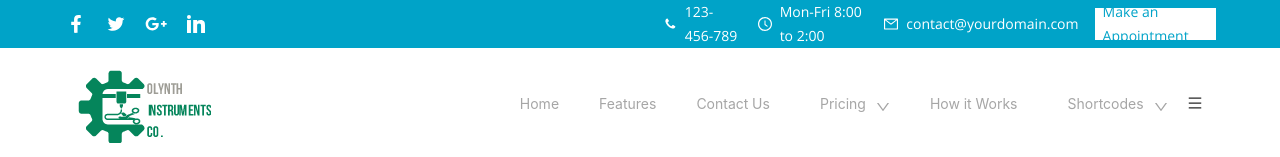
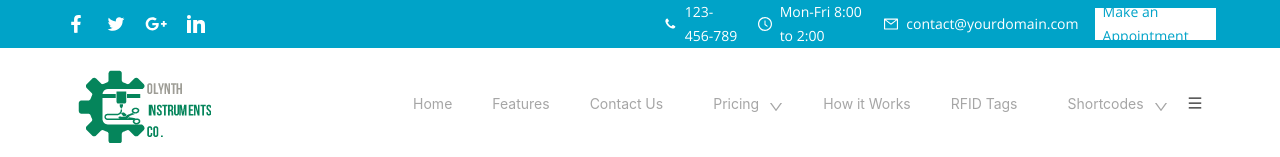
Before and after one commit to amrik34/olynth-health, a React (Create React App) app: page / in a window 1280 px wide. Shown: the top 157 px of the page. Built offline with nearby package versions, Linux system fonts and the light colour scheme.

Commit message:
menu remove

```diff
--- a/src/layout/publicLayout/header/menu.js
+++ b/src/layout/publicLayout/header/menu.js
@@ -41,10 +41,10 @@ const items = [
         label: 'How it Works',
         key: 'HowitWorks',
     },
-    // {
-    //     label: 'RFID Tags',
-    //     key: 'RFIDTags',
-    // },
+    {
+        label: 'RFID Tags',
+        key: 'RFIDTags',
+    },
 
     {
         label: 'Shortcodes',
```
Also changed, not shown: 2 other files (tests, documents, lock files or other folders).
